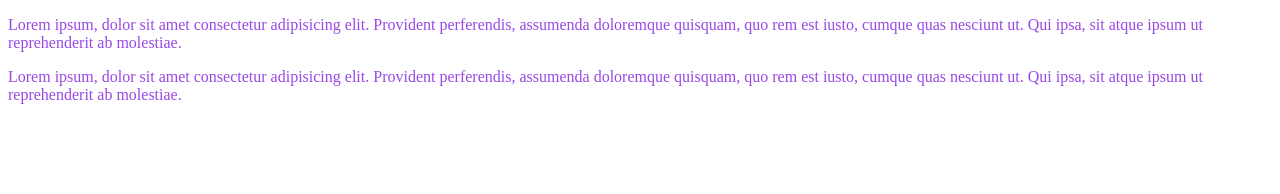
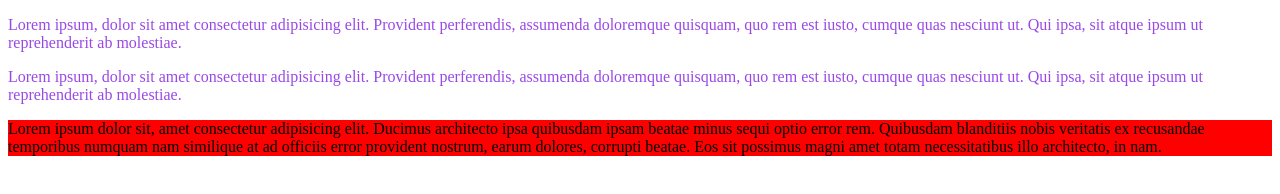
Before and after one commit to nicolaspiovandev/riaprueba, a plain HTML site: page index.html in a window 1280 px wide. Drawn offline with Linux system fonts and the light colour scheme.

Commit message:
agregue una section con color

```diff
--- a/css/style.css
+++ b/css/style.css
@@ -2,3 +2,7 @@ p {
     color:rgba(137, 43, 226, 0.863);
     flex-wrap: wrap;
 }
+
+.prueba{
+    background-color: red;
+}
--- a/index.html
+++ b/index.html
@@ -14,5 +14,7 @@
     <p>Lorem ipsum, dolor sit amet consectetur adipisicing elit. Provident perferendis, assumenda doloremque quisquam,
         quo rem est iusto, cumque quas nesciunt ut. Qui ipsa, sit atque ipsum ut reprehenderit ab molestiae.</p>
         <p>Lorem ipsum, dolor sit amet consectetur adipisicing elit. Provident perferendis, assumenda doloremque quisquam, quo rem est iusto, cumque quas nesciunt ut. Qui ipsa, sit atque ipsum ut reprehenderit ab molestiae.</p>
+
+        <section class="prueba">Lorem ipsum dolor sit, amet consectetur adipisicing elit. Ducimus architecto ipsa quibusdam ipsam beatae minus sequi optio error rem. Quibusdam blanditiis nobis veritatis ex recusandae temporibus numquam nam similique at ad officiis error provident nostrum, earum dolores, corrupti beatae. Eos sit possimus magni amet totam necessitatibus illo architecto, in nam.</section>
 </body>
 </html>
```
